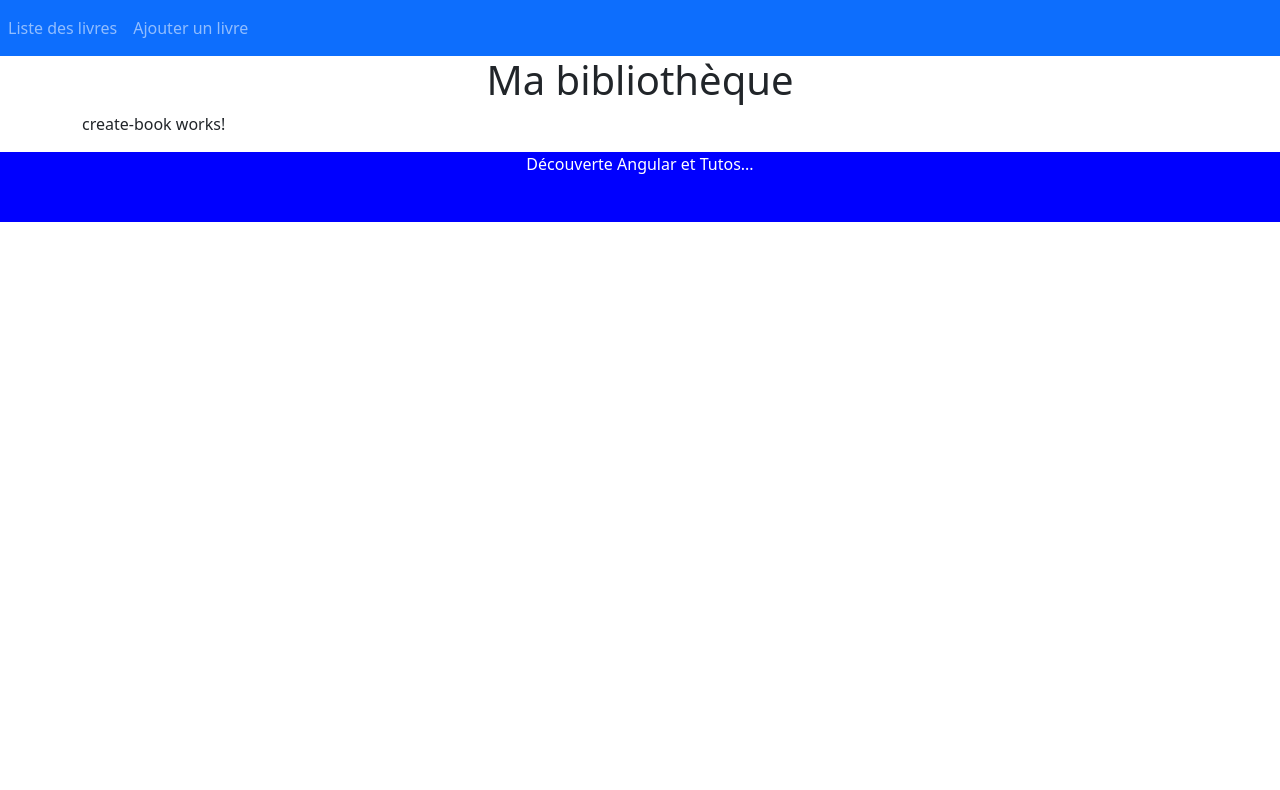
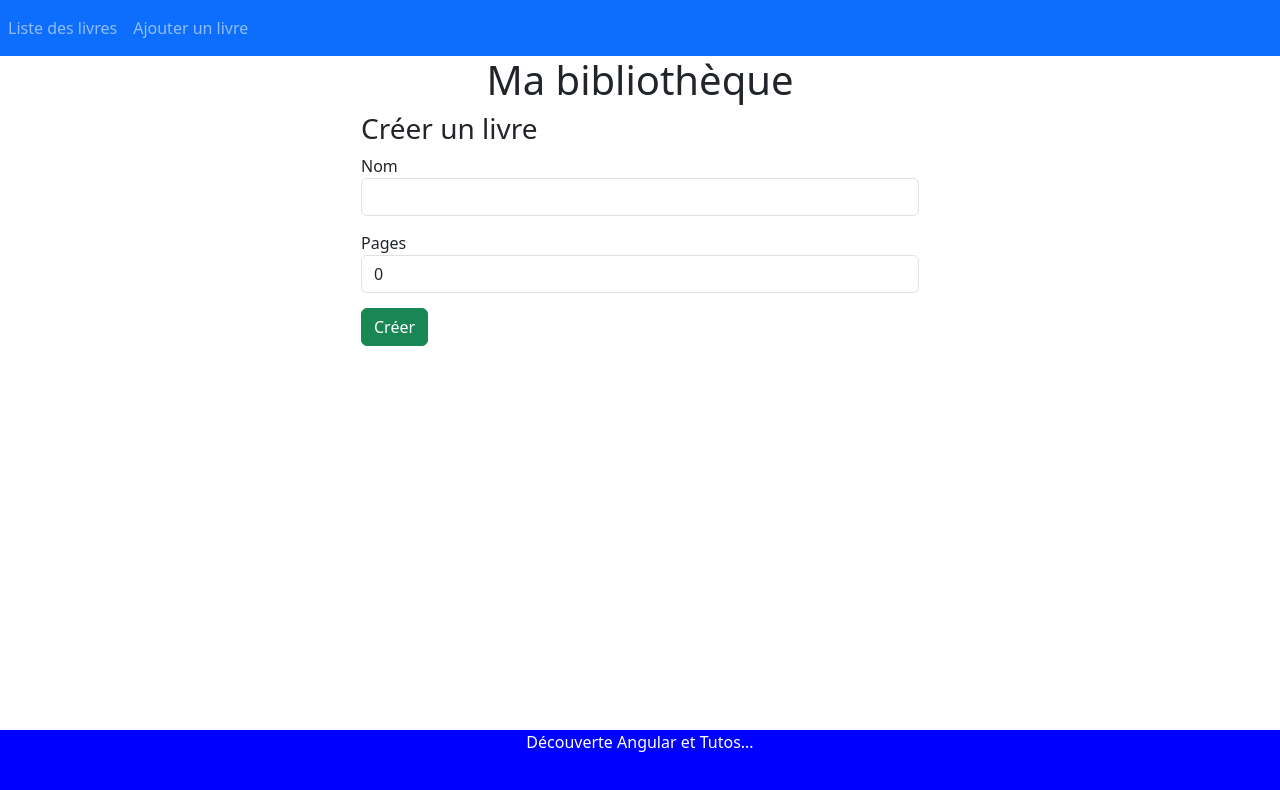
Before and after one commit to UGODPC/angular_test_stage, an Angular app: page /creerLivre in a window 1280 px wide. Shown: the top 790 px of the page. Built offline with nearby package versions, Linux system fonts and the light colour scheme.

Commit message:
Page CreerLivre créée

```diff
--- a/src/app/app.ts
+++ b/src/app/app.ts
@@ -1,12 +1,12 @@
 import { Component, CUSTOM_ELEMENTS_SCHEMA, NgModule, signal } from '@angular/core';
 import { RouterLink, RouterOutlet } from '@angular/router';
-import { ListeLivres } from './liste-livres/liste-livres';
+import { FormsModule } from '@angular/forms';
 import { HttpClient } from '@angular/common/http';
 
 @Component({
   selector: 'app-root',
   standalone: true,
-  imports: [RouterOutlet, RouterLink],
+  imports: [RouterOutlet, RouterLink, FormsModule],
   templateUrl: './app.html',
   styleUrl: './app.css',
 })
--- a/src/app/create-book/create-book.html
+++ b/src/app/create-book/create-book.html
@@ -1 +1,18 @@
-<p>create-book works!</p>
+<div class="col-md-6 offset-md-3">
+    <h3>Créer un livre</h3>
+    <form (ngSubmit) = "onSubmit()">
+        <div class="form-group" style="margin-bottom: 15px;">
+            <label>Nom</label>
+            <input type="text" class="form-control" id="name"
+                [(ngModel)] = "book.name" name = "name">
+        </div>
+
+        <div class="form-group" style="margin-bottom: 15px;">
+            <label>Pages</label>
+            <input type="text" class="form-control" id="pages"
+                [(ngModel)] = "book.pages" name = "pages">
+        </div>
+
+        <button class="btn btn-success" type="submit">Créer</button>
+    </form>
+</div>
--- a/src/app/create-book/create-book.ts
+++ b/src/app/create-book/create-book.ts
@@ -1,9 +1,23 @@
-import { Component } from '@angular/core';
+import { Component, OnInit } from '@angular/core';
+import { Book } from '../book';
+import { FormsModule } from '@angular/forms';
 
 @Component({
   selector: 'app-create-book',
-  imports: [],
+  imports: [FormsModule],
   templateUrl: './create-book.html',
   styleUrl: './create-book.css',
 })
-export class CreateBook {}
+export class CreateBook implements OnInit {
+  book: Book = new Book();
+  constructor() {}
+
+  ngOnInit(): void {
+
+  }
+
+  onSubmit()
+  {
+    console.log(this.book);
+  }
+}
--- a/src/app/liste-livres/liste-livres.ts
+++ b/src/app/liste-livres/liste-livres.ts
@@ -1,7 +1,9 @@
-import { Component, CUSTOM_ELEMENTS_SCHEMA, OnInit } from '@angular/core';
+// liste-livres.ts
+import { Component, OnInit } from '@angular/core';
 import { Book } from '../book';
 import { BookService } from '../book-service';
 import { CommonModule } from '@angular/common';
+import { ActivatedRoute } from '@angular/router'; // <-- Ajoute cet import
 
 @Component({
   selector: 'app-liste-livres',
@@ -11,27 +13,33 @@ import { CommonModule } from '@angular/common';
   styleUrl: './liste-livres.css',
 })
 export class ListeLivres implements OnInit {
+  books: Book[] = [];
+  loading: boolean = false;
 
-  books: Book[] = [];
+  constructor(
+    private bookService: BookService,
+    private route: ActivatedRoute // <-- Injecte ActivatedRoute
+  ) { }
 
-  constructor(private bookService: BookService)
-  {
-
+  ngOnInit(): void {
+    // S'abonne aux changements de route
+    this.route.params.subscribe(() => {
+      this.getLivres(); // Recharge les données à chaque navigation
+    });
   }
 
-  ngOnInit(): void {
-    this.getLivres();
-  }
-
-  private getLivres()
-  {
-    this.bookService.getListeLivre().subscribe(data => {
-      this.books = data;
+  private getLivres() {
+    this.loading = true;
+    this.bookService.getListeLivre().subscribe({
+      next: (data) => {
+        this.books = data;
+        this.loading = false;
+        console.log('Livres chargés :', this.books);
+      },
+      error: (err) => {
+        this.loading = false;
+        console.error('Erreur :', err);
+      }
     });
   }
 }
-
-//S'abonne à l'Observable pour recevoir les données quand elles arrivent.
-//data : Les données reçues de l'API (devrait être un tableau de Book).
-//this.books = data : Met à jour la propriété books avec les données reçues.
-//Angular détecte automatiquement ce changement et met à jour le template HTML.
--- a/src/styles.css
+++ b/src/styles.css
@@ -2,6 +2,7 @@
 
 .footer
 {
+    position: absolute;
     bottom: 0;
     width: 100%;
     height: 70px;
```
